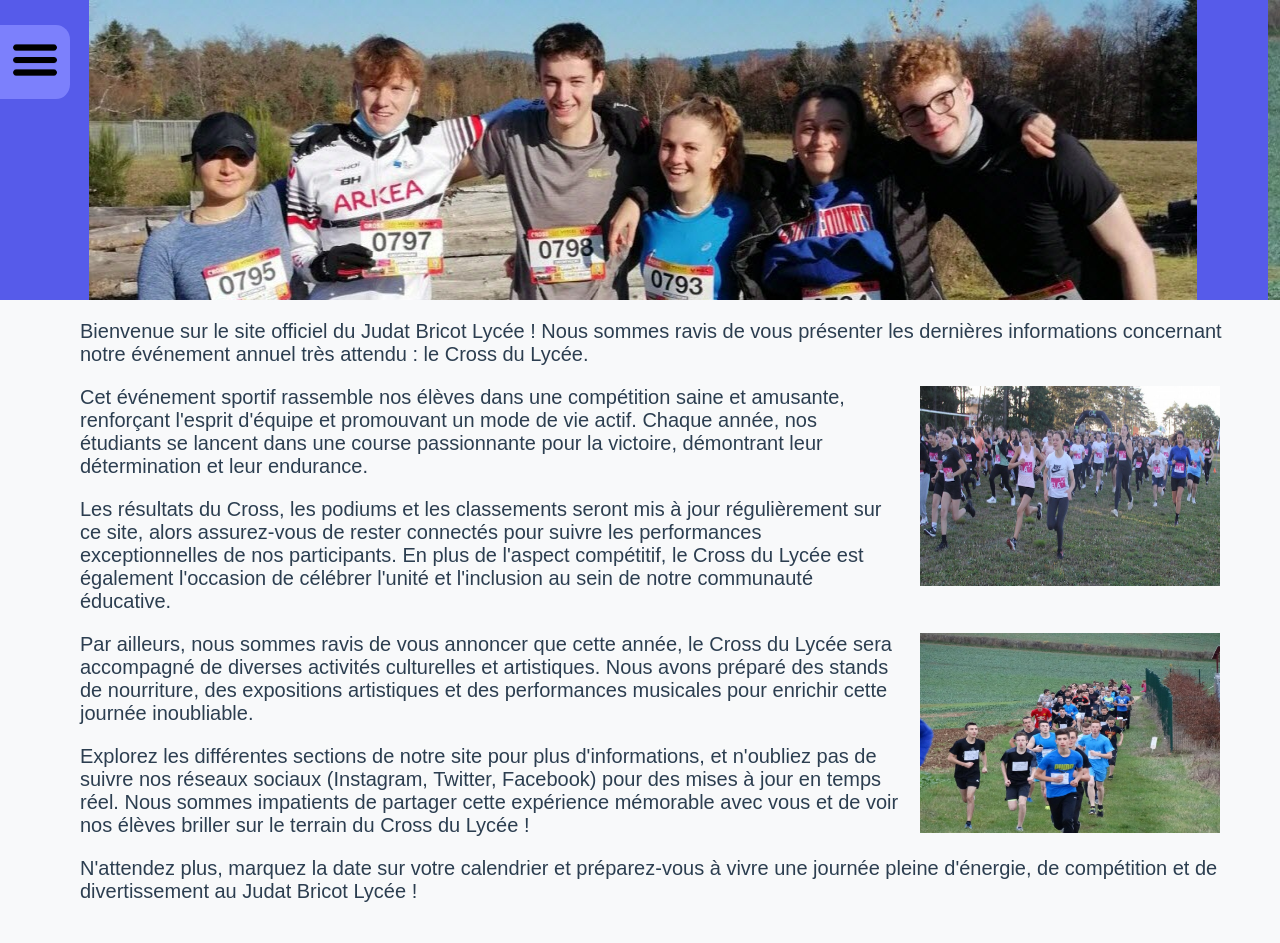
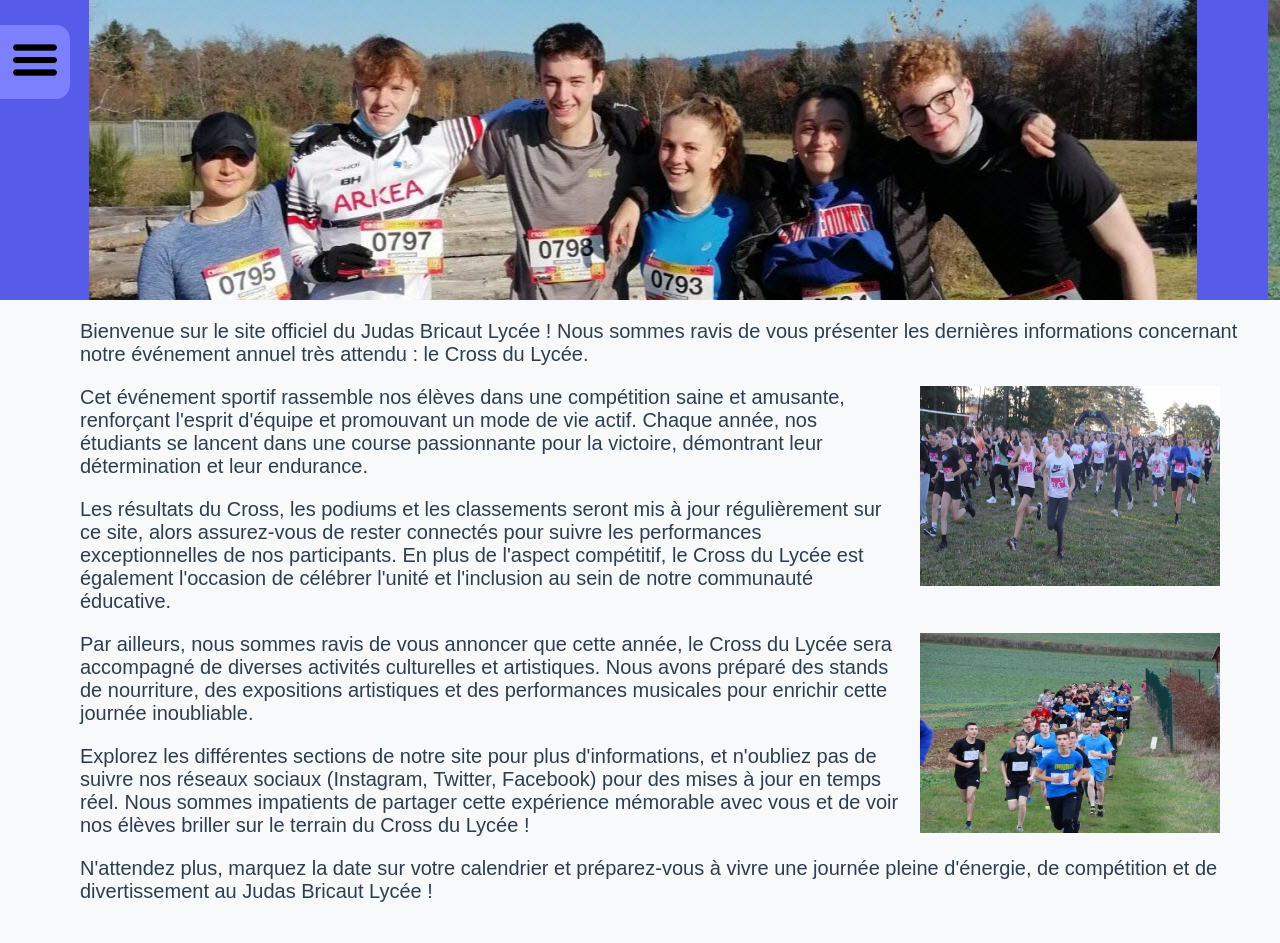
Before and after one commit to agnlt64/nsi-bdd, a Flask app: page / in a window 1280 px wide. Run offline with Flask 3, Linux system fonts and the light colour scheme.

Commit message:
correction des fautes d'orthographe

```diff
--- a/app/templates/index.html
+++ b/app/templates/index.html
@@ -1,7 +1,7 @@
 {% extends 'base.html' %}
 
 {% block content %}
-	<p>Bienvenue sur le site officiel du Judat Bricot Lycée ! Nous sommes ravis de vous présenter les dernières
+	<p>Bienvenue sur le site officiel du Judas Bricaut Lycée ! Nous sommes ravis de vous présenter les dernières
 		informations concernant notre événement annuel très attendu : le Cross du Lycée.</p>
 	<figure>
 		<img class="photo1" src="{{ url_for('static', filename='media/photo1.jpg') }}" alt="CrossDuLycée" height="200px" width="300px"
@@ -31,6 +31,6 @@
 		Lycée !</p>
 
 	<p>N'attendez plus, marquez la date sur votre calendrier et préparez-vous à vivre une journée pleine d'énergie,
-		de compétition et de divertissement au Judat Bricot Lycée !</p>
+		de compétition et de divertissement au Judas Bricaut Lycée !</p>
 
 {% endblock %}
```
Also changed, not shown: cross.db (added).
